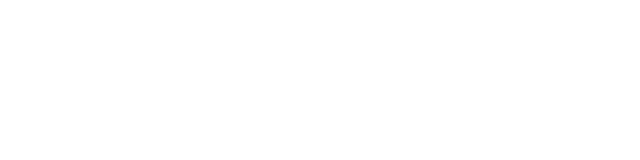
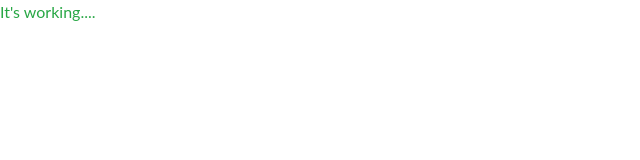
Before and after one commit to RamTheeru/angular-hmc1dp, an Angular app: page / in a window 1280 px wide. Shown: the top 160 px of the page, without its empty margins (0-640 px from the left). Built offline with nearby package versions, Linux system fonts and the light colour scheme.

Commit message:
1 file modified

```diff
--- a/src/app/app.component.html
+++ b/src/app/app.component.html
@@ -13,3 +13,4 @@
 <!-- <nav>
   <a routerLink="/heroes">Heroes</a>
 </nav> -->
+<p class="text-success">It's working....</p>
```
